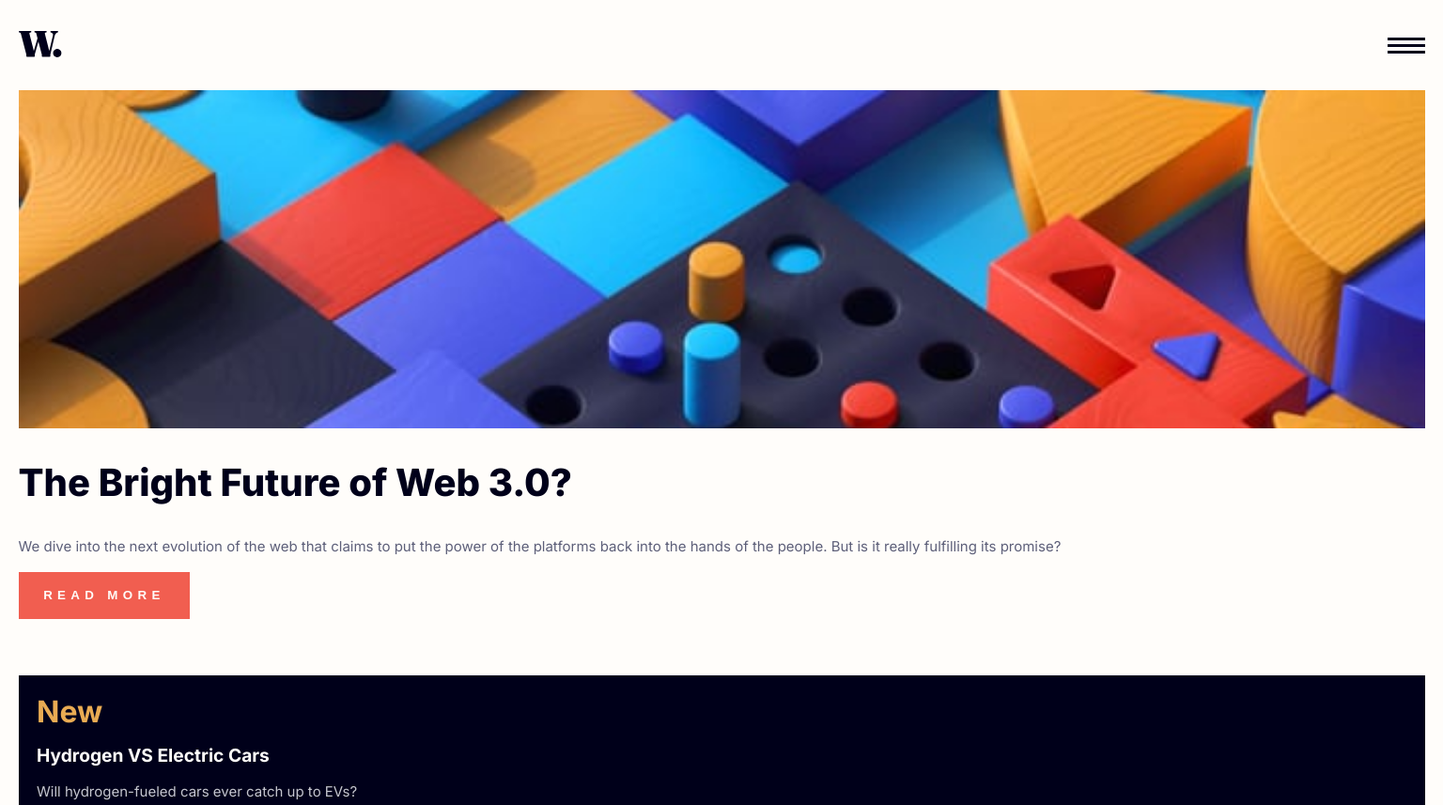
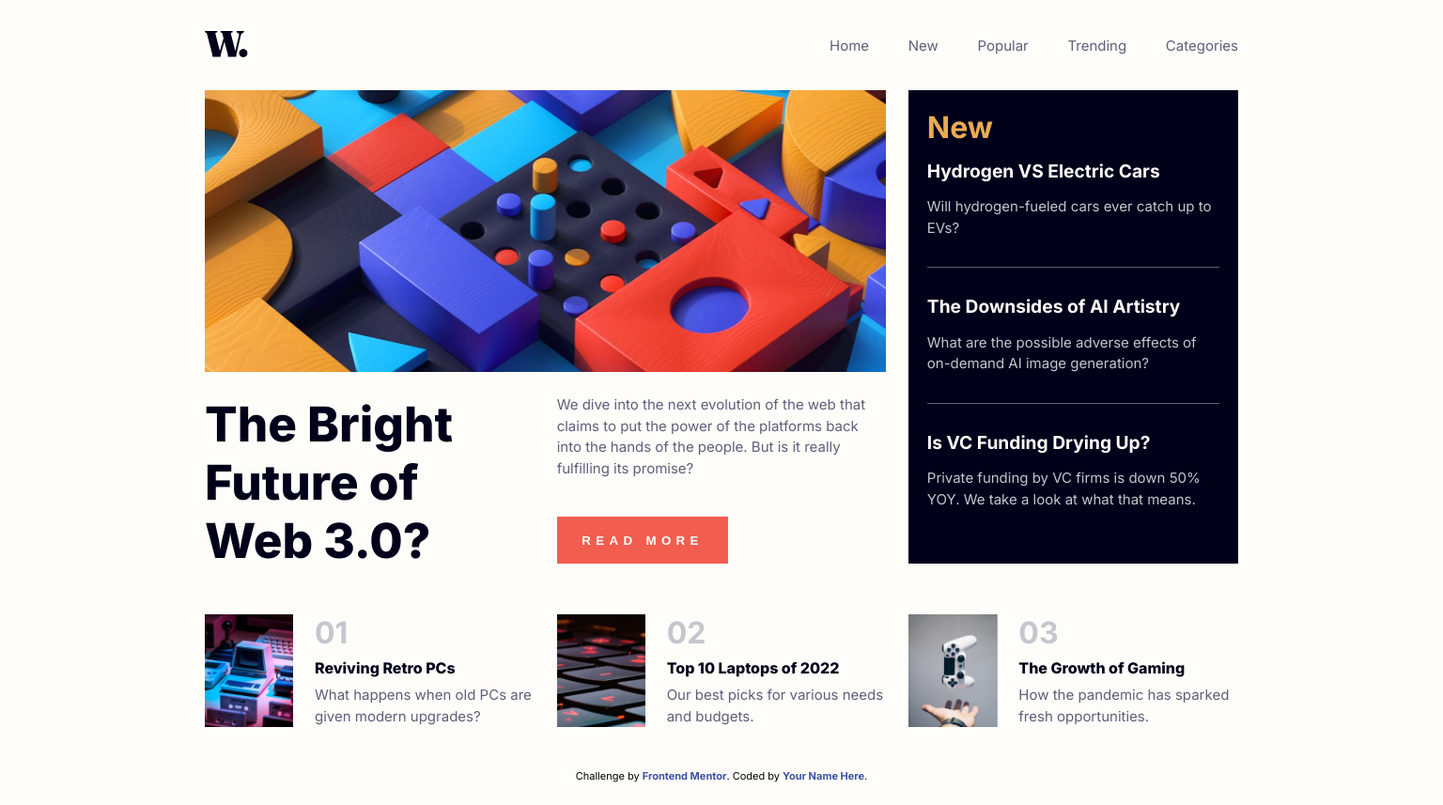
Before and after one commit to julnac/News-homepage-challenge, a plain HTML site: page index.html in a window 1536 px wide. Shown: the top 857 px of the page at 94% size. After the commit the page ends 833 px from the top, so only its background shows below. Drawn offline with Linux system fonts and the light colour scheme.

Commit message:
add desktop layout using grid

```diff
--- a/css/main.scss
+++ b/css/main.scss
@@ -25,6 +25,7 @@ h1{
     font-size: 2.5rem;
     font-weight: 800;
     color: var(--Very_dark_blue);
+    margin: .3em 0;
 }
 h2 {
     font-size: 2rem;
@@ -97,15 +98,21 @@ nav{
 }
 .hero-image{
     background: url(../assets/images/image-web-3-mobile.jpg);
-    background-size: cover;
+    background-size: contain;
+    background-repeat: no-repeat;
     width: 100%;
-    height: 45vh;
+    height: 20em;
 }
 button{
     text-transform: uppercase;
     background-color: var(--soft_red);
     border: none;
     padding: 1.3em 2em;
+    margin-top: 1em;
+    cursor: pointer;
+    &:hover{
+        background-color: var(--Very_dark_blue);
+    }
     a {
         color: var(--Off_white);
         letter-spacing: 0.4em;
@@ -120,6 +127,10 @@ button{
     }
     h3{
         color: var(--Off_white);
+        cursor: pointer;
+        &:hover{
+        color: var(--soft_orange);
+        }
     }
     p {
         color: var(--Grayish_blue);
@@ -147,11 +158,97 @@ button{
             margin: 0;
             font-size: 1rem;
             font-weight: 800;
+            cursor: pointer;
+            &:hover{
+                color: var(--soft_red);
+            }
         }
         p{
             margin: 0;
         }
     }
 }
-.attribution { font-size: 11px; text-align: center; }
-.attribution a { color: hsl(228, 45%, 44%); }
+
+@media only screen and (min-width: 680px){
+
+    body {
+        margin: 0 5em;
+    }
+}
+@media only screen and (min-width: 900px){
+    .hamburger{
+        display: none;
+    }
+    nav{
+        transform: translateX(0);
+        position: unset;
+        display: block;
+        width: auto;
+        height: auto;
+        background: none;
+        svg.close{
+            display: none;
+        }
+        ul{
+            display: flex;
+            margin: 0;
+            width: 29em;
+            justify-content: space-between;
+            a {
+                color: var(--Dark_grayish_blue);
+                font-weight: 400;
+                padding: 0;
+
+                &:hover {
+                    color: var(--soft_orange);
+                }
+            }
+        }
+    }
+}
+@media only screen and (min-width: 1440px){
+    body {
+        margin: 0 auto;
+        width: 1100px;
+
+    }
+    .grid {
+        display: grid;
+        grid-template-columns: 1fr 1fr 1fr;
+        grid-auto-rows: 20em 12em 10em;
+        gap: 1.5rem;
+    }
+    .hero-image {
+        background: url(../assets/images/image-web-3-desktop.jpg);
+        background-size: cover;
+        width: 100%;
+        height: 100%;
+        grid-column: 1/3;
+    }
+    .new{
+        grid-column: 3;
+        grid-row: 1/3;
+        margin: 0;
+    }
+    .sub-header{
+        display: flex;
+        flex-direction: column;
+        justify-content: space-between;
+        align-items: flex-start;
+        p{
+            margin: 0;
+        }
+    }
+    .header{
+        padding: 0 3em 0 0;
+        h1{
+            font-size: 3.2rem;
+            margin: 0;
+        }
+    }
+}
+footer{
+    margin-top: 3em;
+    .attribution { font-size: 11px; text-align: center; }
+    .attribution a { color: hsl(228, 45%, 44%); }
+}
--- a/index.html
+++ b/index.html
@@ -37,21 +37,16 @@
     </header>
     <main>
       <section class="grid">
-        <div class="page">
-          <div class="hero">
         <div class="hero-image"></div>
-            <div class="hero-text">
-              <div class="header">
-                <h1>The Bright Future of Web 3.0?</h1>
-              </div>
+        <div class="header"><h1>The Bright Future of Web 3.0?</h1></div>
+
         <div class="sub-header">
           <p>We dive into the next evolution of the web that claims to put the power of the
             platforms back into the hands of the people. But is it really fulfilling its promise?
           </p>
           <button><a href="#">Read more</a></button>
         </div>
-            </div>
-          </div>
+
         <div class="new">
           <h2>New</h2>
           <div class="new-article">
@@ -69,8 +64,7 @@
             <p>Private funding by VC firms is down 50% YOY. We take a look at what that means.</p>
           </div>
         </div>
-        </div>
-        <div class="articles">
+
         <div class="article">
           <img src="./assets/images/image-retro-pcs.jpg" alt="retro"/>
           <div class="content">
@@ -79,6 +73,7 @@
             <p>What happens when old PCs are given modern upgrades?</p>
           </div>
         </div>
+
         <div class="article">
           <img src="./assets/images/image-top-laptops.jpg" alt="top laptops"/>
           <div class="content">
@@ -87,6 +82,7 @@
             <p>Our best picks for various needs and budgets.</p>
           </div>
         </div>
+
         <div class="article">
           <img src="./assets/images/image-gaming-growth.jpg" alt="gameboy"/>
           <div class="content">
@@ -95,13 +91,15 @@
             <p>How the pandemic has sparked fresh opportunities.</p>
           </div>
         </div>
-        </div>
+
       </section>
     </main>
-  </div>
+    <footer>
       <div class="attribution">
         Challenge by <a href="https://www.frontendmentor.io?ref=challenge" target="_blank">Frontend Mentor</a>.
         Coded by <a href="#">Your Name Here</a>.
       </div>
+    </footer>
+  </div>
 </body>
 </html>
```
Also changed, not shown: assets/images/screenshot-mobile.png (added), assets/images/screenshot.png (added), css/main.css, 2 other files. Lines whose indentation alone changed are shown as unchanged.
